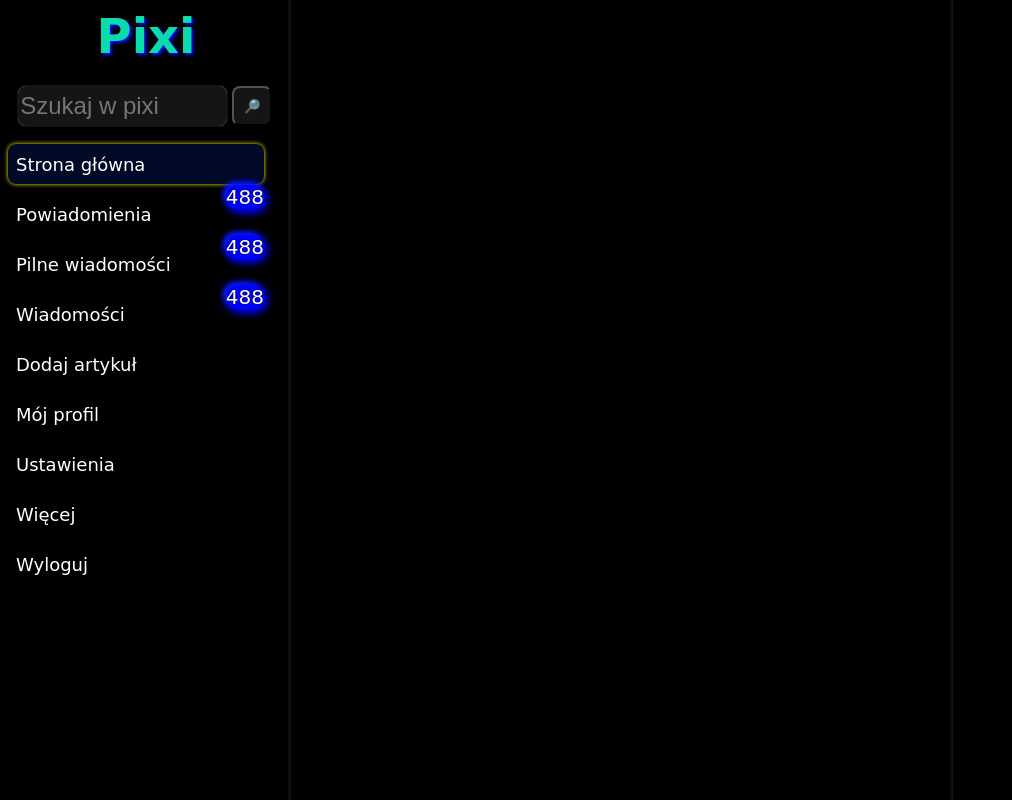
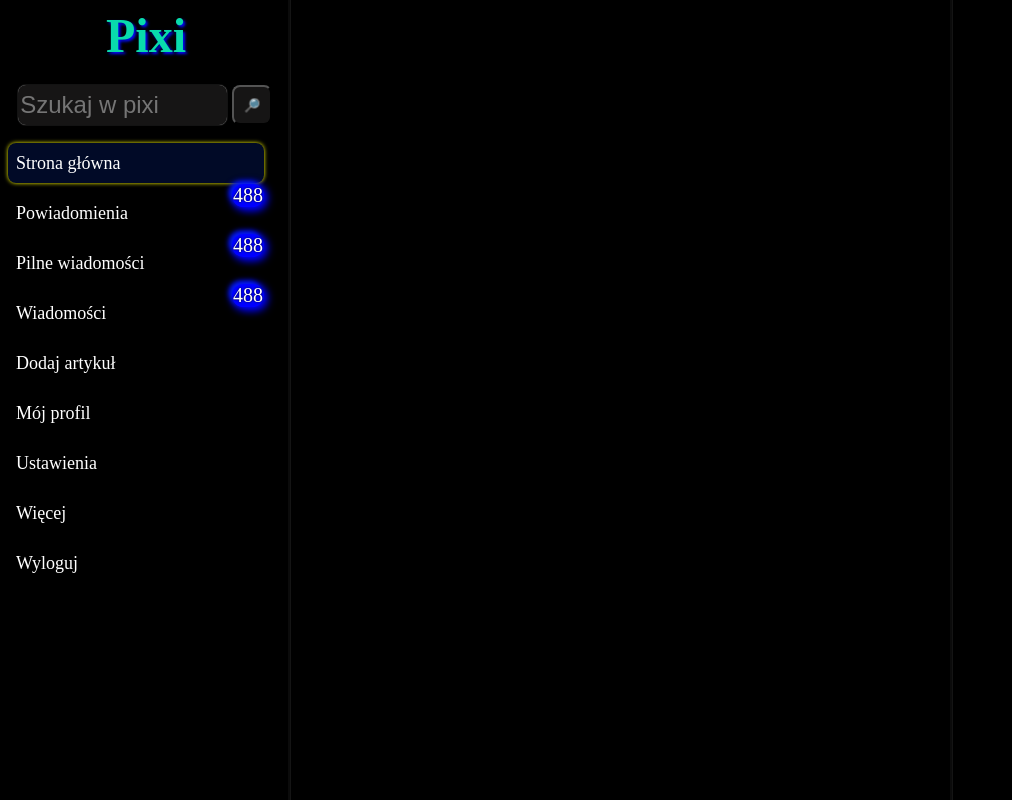
Before and after one commit to wedkarstwozkapitanem/frontend_komuniktatora, a plain HTML site: page index.htm in a window 1280 px wide. Shown: the whole page, without its empty margins (0-1012 px from the left). Drawn offline with Linux system fonts and the light colour scheme.

Commit message:
czcionki

```diff
--- a/css/style.css
+++ b/css/style.css
@@ -1,3 +1,19 @@
+@font-face {
+    font-family: 'Righteous';
+    src: url('czcionki/Righteous.ttf'); /* IE9 Compat Modes */
+    src: url('czcionki/Righteous.ttf') format('embedded-opentype'), /* IE6-IE8 */
+    url('czcionki/Righteous.ttf') format('woff'), /* Modern Browsers */
+    url('czcionki/Righteous.ttf') format('truetype'), /* Safari, Android, iOS */
+   }
+
+   @font-face {
+    font-family: 'GreatVibes';
+    src: url('czcionki/Righteous.ttf'); /* IE9 Compat Modes */
+    src: url('czcionki/Righteous.ttf') format('embedded-opentype'), /* IE6-IE8 */
+    url('czcionki/Righteous.ttf') format('woff'), /* Modern Browsers */
+    url('czcionki/Righteous.ttf') format('truetype'), /* Safari, Android, iOS */
+   }
+
 * {
     position: relative;
     margin: 0;
@@ -95,7 +111,7 @@ body::-webkit-scrollbar {
 
 .menu h1 {
     margin: 10px;
-    font-family: fantasy;
+    font-family: GreatVibes fantasy;
     font-size: 38px;
     float:left;
     cursor: pointer;
@@ -117,7 +133,7 @@ body::-webkit-scrollbar {
         height: 96vh !important;
     }
     .wyszukaj {
-        top: 1px;
+        top: 2px;
     }
     #wyszukaj {
         top:64px;
@@ -180,9 +196,10 @@ body::-webkit-scrollbar {
     font-size: 29px;
     border-radius: 28px;
     cursor: pointer;
-    margin: 10px;
+    /* margin: 10px; */
     position: absolute;
     left:8px;
+    top: -6px;
     background-color: rgb(60, 59, 59);
 }
 
@@ -196,14 +213,14 @@ body::-webkit-scrollbar {
     }
     .menu input {
         display: none;
-        width: 71%;
+        width: 80%;
     }
     @keyframes rozwijanie {
         0% {
             width: 0;
         }
         100% {
-            width: 70%;
+            width: 80%;
         }
     }
 
@@ -227,7 +244,7 @@ body::-webkit-scrollbar {
 
 .powiadomienia {
     position: fixed;
-    width: 95%;
+    width: 94%;
     height: 84%;
     left:0;
     background-color: rgb(14, 14, 13);
@@ -389,7 +406,7 @@ body::-webkit-scrollbar {
     padding: 8px;
     cursor: pointer;
     border:0;
-    font-family: cursive;
+    font-family: Righteous cursive;
     text-align:left;
 }
 
@@ -422,7 +439,7 @@ body::-webkit-scrollbar {
 
 .menu h1 {
     text-align: center;
-    font-family: cursive;
+    font-family: Righteous cursive;
     margin-top: 0px;
     font-size: 48px;
     color: #09dbac;
@@ -927,8 +944,7 @@ main {
     width: 55px;
     height: 54px;
     right: 12px;
-    margin: 5px;
-
+    margin: 0;
 }
 
 #hamburger div {
```
Also changed, not shown: czcionki/Great_Vibes/GreatVibes.ttf (added), czcionki/Great_Vibes/OFL.txt (added), czcionki/Righteous/OFL.txt (added), czcionki/Righteous/Righteous.ttf (added), 2 other files.
